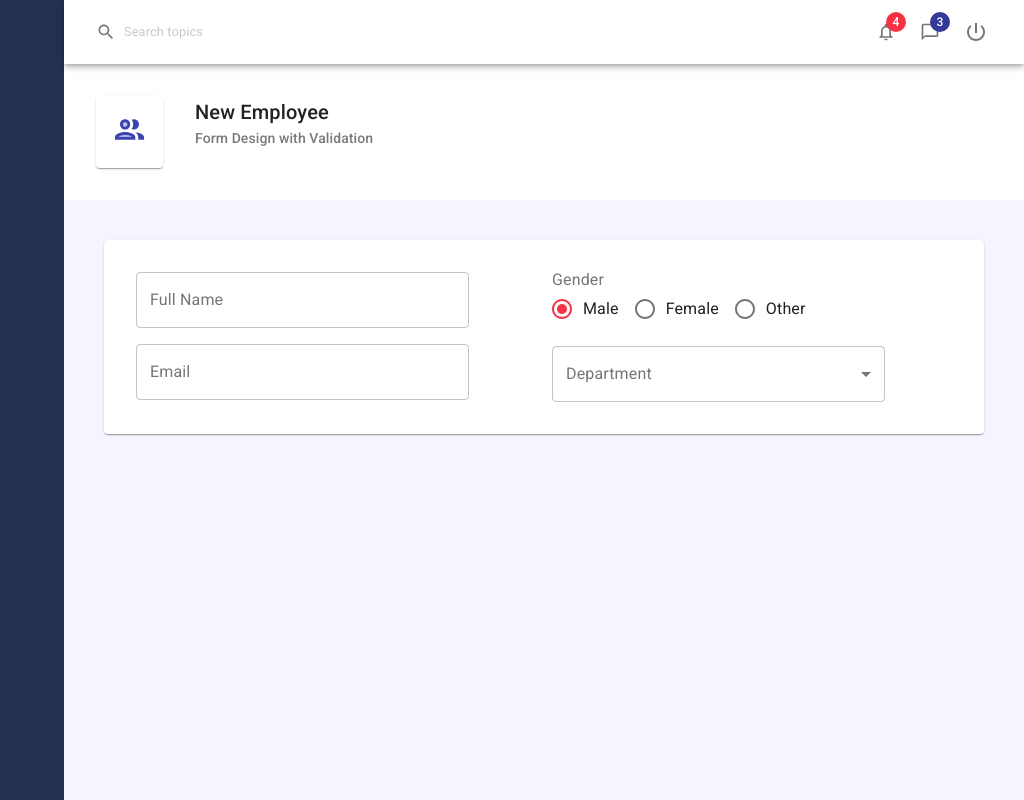
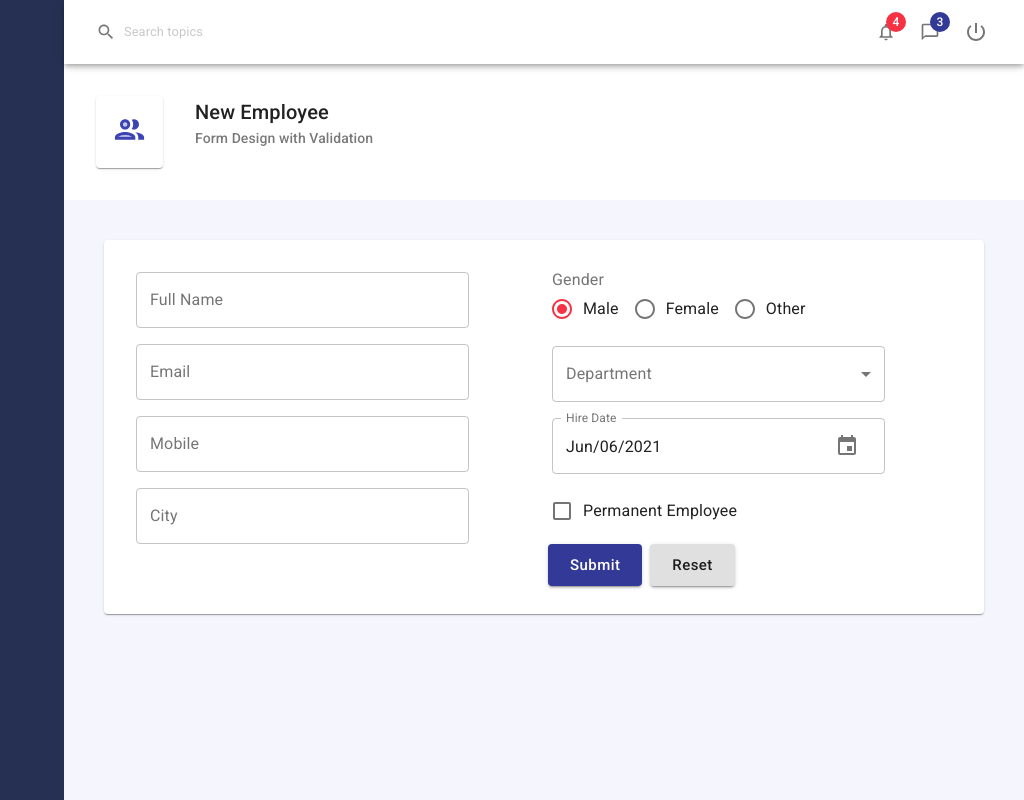
Before and after one commit to Thabares/React-Form-Validation, a React (Create React App) app: page / in a window 1280 px wide. Shown: the whole page, without its empty margins (256-1280 px from the left). Built offline with nearby package versions, Linux system fonts and the light colour scheme.

Commit message:
form validation and single field validation is updated with local storage store

```diff
--- a/package.json
+++ b/package.json
@@ -3,11 +3,14 @@
   "version": "0.1.0",
   "private": true,
   "dependencies": {
+    "@date-io/date-fns": "^1.3.13",
     "@material-ui/core": "^4.11.4",
     "@material-ui/icons": "^4.11.2",
+    "@material-ui/pickers": "^3.3.10",
     "@testing-library/jest-dom": "^5.13.0",
     "@testing-library/react": "^11.2.7",
     "@testing-library/user-event": "^12.8.3",
+    "date-fns": "^2.22.1",
     "react": "^17.0.2",
     "react-dom": "^17.0.2",
     "react-scripts": "4.0.3",
--- /dev/null
+++ b/src/components/controls/Button.js
@@ -0,0 +1,28 @@
+import React from "react";
+import { Button as MuiButton, makeStyles } from "@material-ui/core";
+
+const useStyles = makeStyles((theme) => ({
+  root: {
+    margin: theme.spacing(0.5),
+  },
+  label: {
+    textTransform: "none",
+  },
+}));
+
+export default function Button(props) {
+  const { text, size, color, variant, onClick, ...other } = props;
+  const classes = useStyles();
+  return (
+    <MuiButton
+      variant={variant || "contained"}
+      size={size || "large"}
+      color={color || "primary"}
+      onClick={onClick}
+      {...other}
+      classes={{ root: classes.root, label: classes.label }}
+    >
+      {text}
+    </MuiButton>
+  );
+}
--- /dev/null
+++ b/src/components/controls/Checkbox.js
@@ -0,0 +1,35 @@
+import {
+  FormControl,
+  FormControlLabel,
+  Checkbox as MuiCheckbox,
+} from "@material-ui/core";
+import React from "react";
+
+export default function Checkbox(props) {
+  const { name, label, value, onChange } = props;
+
+  const convertToDefEventPara = (name, value) => ({
+    target: {
+      name,
+      value,
+    },
+  });
+
+  return (
+    <FormControl>
+      <FormControlLabel
+        control={
+          <MuiCheckbox
+            name={name}
+            color="primary"
+            checked={value}
+            onChange={(event) =>
+              onChange(convertToDefEventPara(name, event.target.checked))
+            }
+          />
+        }
+        label={label}
+      />
+    </FormControl>
+  );
+}
--- a/src/components/controls/Controls.js
+++ b/src/components/controls/Controls.js
@@ -1,10 +1,16 @@
 import Input from "./Input";
 import RadioGroup from "./RadioGroup";
 import Select from "./Select";
+import Checkbox from "./Checkbox";
+import DatePicker from "./DatePicker";
+import Button from "./Button";
 
 const Controls = {
   Input,
   RadioGroup,
   Select,
+  Checkbox,
+  DatePicker,
+  Button,
 };
 export default Controls;
--- /dev/null
+++ b/src/components/controls/DatePicker.js
@@ -0,0 +1,34 @@
+import React from "react";
+import DateFnsUtils from "@date-io/date-fns";
+import {
+  MuiPickersUtilsProvider,
+  KeyboardDatePicker,
+} from "@material-ui/pickers";
+
+export default function DatePicker(props) {
+  const { name, label, value, onChange } = props;
+
+  const convertToDefEventPara = (name, value) => ({
+    target: {
+      name,
+      value,
+    },
+  });
+  return (
+    <MuiPickersUtilsProvider utils={DateFnsUtils}>
+      <KeyboardDatePicker
+        disableToolbar
+        variant="inline"
+        inputVariant="outlined"
+        format="MMM/dd/yyyy"
+        name={name}
+        label={label}
+        value={value}
+        onChange={(date) => onChange(convertToDefEventPara(name, date))}
+        KeyboardButtonProps={{
+          "aria-label": "change date",
+        }}
+      />
+    </MuiPickersUtilsProvider>
+  );
+}
--- a/src/components/controls/Input.js
+++ b/src/components/controls/Input.js
@@ -1,7 +1,7 @@
 import React from "react";
 import { TextField } from "@material-ui/core";
 export default function Input(props) {
-  const { name, label, value, onChange } = props;
+  const { name, label, value, error = null, onChange } = props;
   return (
     <TextField
       variant="outlined"
@@ -9,6 +9,7 @@ export default function Input(props) {
       value={value}
       name={name}
       onChange={onChange}
+      {...(error && { error: true, helperText: error })} //returning this error and helper text on the outer components
     />
   );
 }
--- a/src/components/controls/Select.js
+++ b/src/components/controls/Select.js
@@ -1,5 +1,6 @@
 import {
   FormControl,
+  FormHelperText,
   InputLabel,
   MenuItem,
   Select as MuiSelect,
@@ -7,9 +8,9 @@ import {
 import React from "react";
 
 export default function Select(props) {
-  const { name, label, value, onChange, options } = props;
+  const { name, label, value, error = null, onChange, options } = props;
   return (
-    <FormControl variant="outlined">
+    <FormControl variant="outlined" {...(error && { error: true })}>
       <InputLabel>{label}</InputLabel>
       <MuiSelect label={label} name={name} value={value} onChange={onChange}>
         <MenuItem value="">None</MenuItem>
@@ -19,6 +20,7 @@ export default function Select(props) {
           </MenuItem>
         ))}
       </MuiSelect>
+      {error && <FormHelperText>{error}</FormHelperText>}
     </FormControl>
   );
 }
--- a/src/components/useForm.js
+++ b/src/components/useForm.js
@@ -1,15 +1,27 @@
 import React, { useState } from "react";
 import { makeStyles } from "@material-ui/core";
 
-export function useForm(initialFValues) {
+export function useForm(initialFValues, validateOnChange = false, validate) {
   const [values, setValues] = useState(initialFValues);
+  const [errors, setErrors] = useState({});
   const handleInputChange = (e) => {
     const { name, value } = e.target;
     setValues({ ...values, [name]: value });
+
+    if (validateOnChange) {
+      validate({ [name]: value });
+    }
+  };
+  const resetForm = () => {
+    setValues(initialFValues);
+    setErrors({});
   };
   return {
     values,
     setValues,
+    errors,
+    setErrors,
+    resetForm,
     handleInputChange,
   };
 }
@@ -24,8 +36,12 @@ const useStyles = makeStyles((theme) => ({
 
 export function Form(props) {
   const classes = useStyles();
+
+  const { children, ...other } = props;
+
+  // children refers to the form components inside the <Form tag in employee form
   return (
-    <form className={classes.root} autoComplete="off">
+    <form className={classes.root} {...other} autoComplete="off">
       {props.children}
     </form>
   );
--- a/src/index.js
+++ b/src/index.js
@@ -4,12 +4,7 @@ import "./index.css";
 import App from "./App/App";
 import reportWebVitals from "./reportWebVitals";
 
-ReactDOM.render(
-  <React.StrictMode>
-    <App />
-  </React.StrictMode>,
-  document.getElementById("root")
-);
+ReactDOM.render(<App />, document.getElementById("root"));
 
 // If you want to start measuring performance in your app, pass a function
 // to log results (for example: reportWebVitals(console.log))
--- a/src/pages/Employees/EmployeeForm.js
+++ b/src/pages/Employees/EmployeeForm.js
@@ -22,10 +22,33 @@ const initialFValues = {
 };
 
 export default function EmployeeForm() {
-  const { values, setValues, handleInputChange } = useForm(initialFValues);
+  const validate = (fieldValues = values) => {
+    let temp = { ...errors };
+    if ("fullName" in fieldValues)
+      //to check if the value is present in fieldvalues object
+      temp.fullName = fieldValues.fullName ? "" : "This field is required";
+    if ("email" in fieldValues)
+      temp.email = /$^|.+@.+..+/.test(fieldValues.email)
+        ? ""
+        : "Email is invalid";
+    if ("mobile" in fieldValues)
+      temp.mobile =
+        fieldValues.mobile.length > 9 ? "" : "Minimum 10 character is required";
+    if ("departmentId" in fieldValues)
+      temp.departmentId =
+        fieldValues.departmentId.length != 0 ? "" : "This field is required";
+    setErrors({ ...temp });
+    if (fieldValues == values) return Object.values(temp).every((x) => x == "");
+  };
 
+  const { values, setValues, errors, setErrors, resetForm, handleInputChange } =
+    useForm(initialFValues, true, validate);
+  const handleSubmit = (event) => {
+    event.preventDefault();
+    if (validate()) employeeService.insertEmployees(values);
+  };
   return (
-    <Form>
+    <Form onSubmit={handleSubmit}>
       <Grid container>
         <Grid item xs={6}>
           <Controls.Input
@@ -33,11 +56,26 @@ export default function EmployeeForm() {
             label="Full Name"
             value={values.fullName}
             onChange={handleInputChange}
+            error={errors.fullName}
           />
           <Controls.Input
             name="email"
             label="Email"
             value={values.email}
+            onChange={handleInputChange}
+            error={errors.email}
+          />
+          <Controls.Input
+            name="mobile"
+            label="Mobile"
+            value={values.mobile}
+            onChange={handleInputChange}
+            error={errors.mobile}
+          />
+          <Controls.Input
+            name="city"
+            label="City"
+            value={values.city}
             onChange={handleInputChange}
           />
         </Grid>
@@ -53,10 +91,27 @@ export default function EmployeeForm() {
             value={values.departmentId}
             label="Department"
             name="departmentId"
+            error={errors.departmentId}
             onChange={handleInputChange}
             items={genderItems}
             options={employeeService.getDepartmentCollection()}
           />
+          <Controls.DatePicker
+            value={values.hireDate}
+            label="Hire Date"
+            name="hireDate"
+            onChange={handleInputChange}
+          />
+          <Controls.Checkbox
+            value={values.isPermanent}
+            label="Permanent Employee"
+            name="isPermanent"
+            onChange={handleInputChange}
+          />
+          <div>
+            <Controls.Button text="Submit" type="submit" />
+            <Controls.Button text="Reset" color="default" onClick={resetForm} />
+          </div>
         </Grid>
       </Grid>
     </Form>
--- a/src/services/employeeService.js
+++ b/src/services/employeeService.js
@@ -1,6 +1,33 @@
+const KEYS = {
+  employees: "employees",
+  employeeId: "employeeId",
+};
+
 export const getDepartmentCollection = () => [
   { id: 1, title: "Development" },
   { id: 2, title: "Marketing" },
   { id: 3, title: "Accounting" },
   { id: 4, title: "HR" },
 ];
+
+export const insertEmployees = (data) => {
+  let employees = getAllEmployees();
+  data["id"] = generateEmployeeId();
+  employees.push(data);
+  localStorage.setItem(KEYS.employees, JSON.stringify(employees));
+};
+
+export const generateEmployeeId = () => {
+  if (localStorage.getItem(KEYS.employeeId) === null)
+    localStorage.setItem(KEYS.employeeId, "0");
+  var id = parseInt(localStorage.getItem(KEYS.employeeId));
+
+  localStorage.setItem(KEYS.employeeId, (++id).toString());
+  return id;
+};
+
+export const getAllEmployees = () => {
+  if (localStorage.getItem(KEYS.employees) == null)
+    localStorage.setItem(KEYS.employees, JSON.stringify([]));
+  return JSON.parse(localStorage.getItem(KEYS.employees));
+};
```
Also changed, not shown: 1 other file (tests, documents, lock files or other folders).
